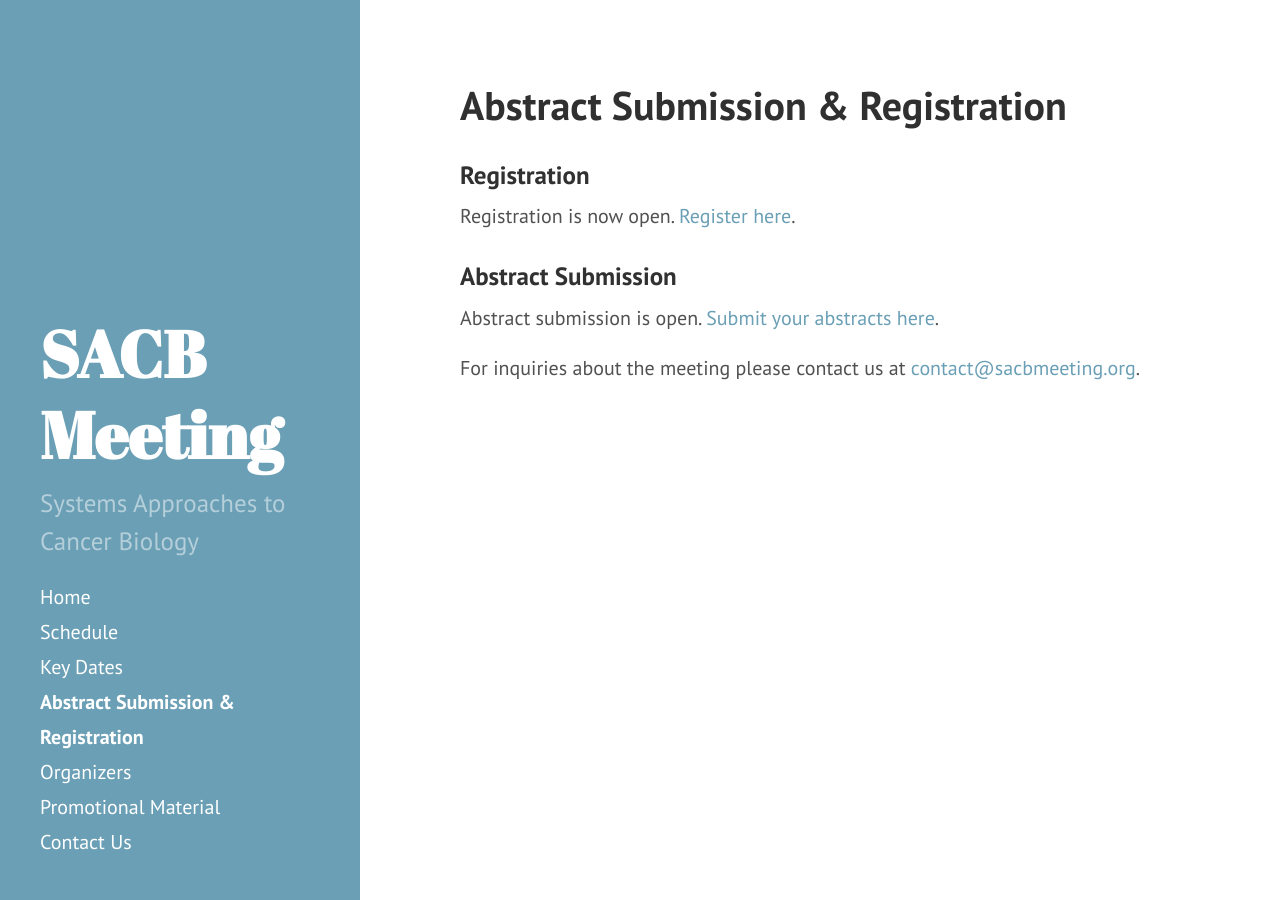
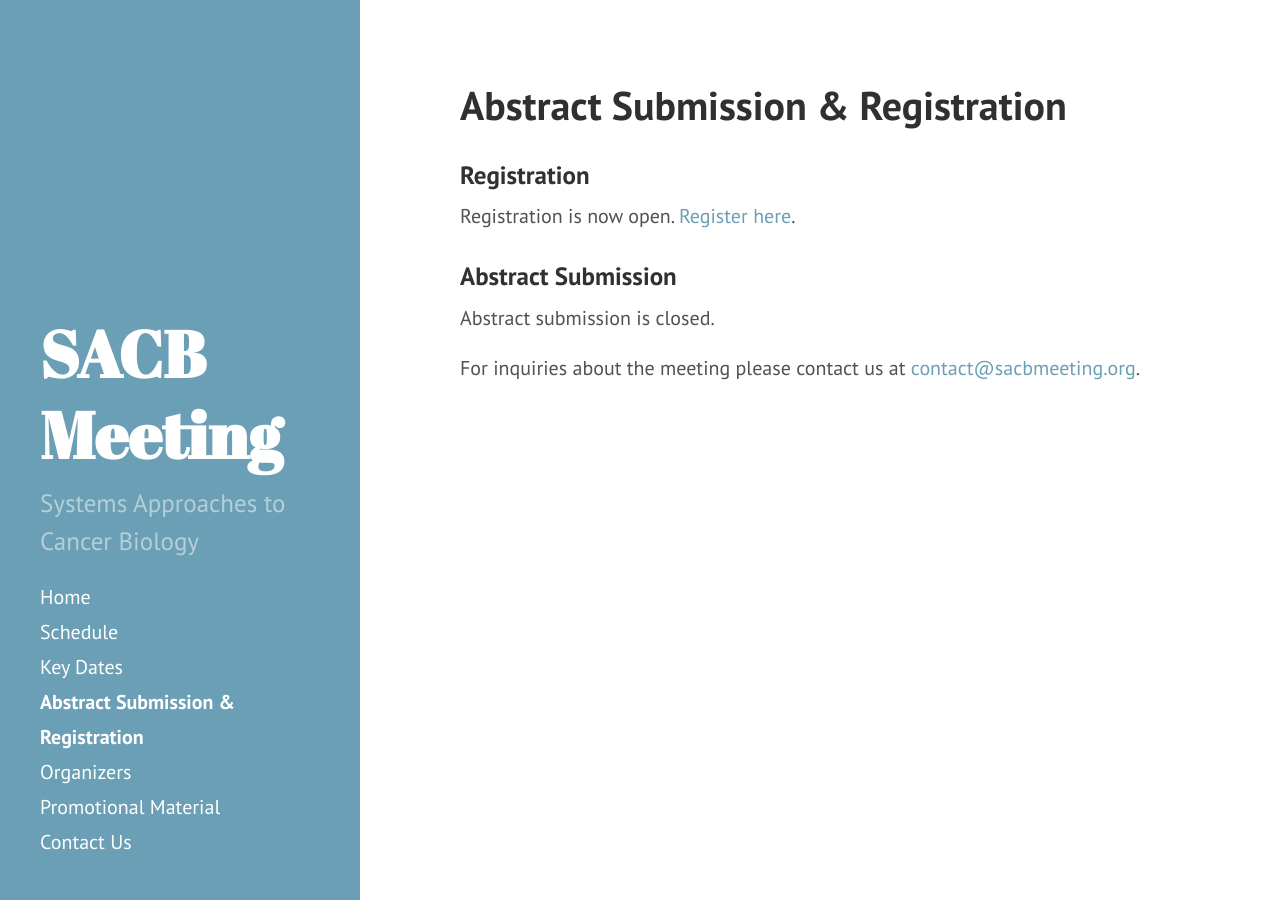
Before and after one commit to AECCSB/sacb-meeting, a Jekyll site: the page built from registration-abstract-submission.md, in a window 1280 px wide. Built offline with Jekyll 4.4.1, drawn with Linux system fonts in a browser that asks for light colours.

Commit message:
Update registration-abstract-submission.md

```diff
--- a/registration-abstract-submission.md
+++ b/registration-abstract-submission.md
@@ -9,7 +9,7 @@ Registration is now open. [Register here](https://mbl.ungerboeck.com/prod/emc00/
 
 ### Abstract Submission
 
-Abstract submission is open. [Submit your abstracts here](https://forms.gle/gAoWMTB9PK5ysncP6).
+Abstract submission is closed.
 
 
 For inquiries about the meeting please contact us at [contact@sacbmeeting.org](mailto:contact@sacbmeeting.org).
```
